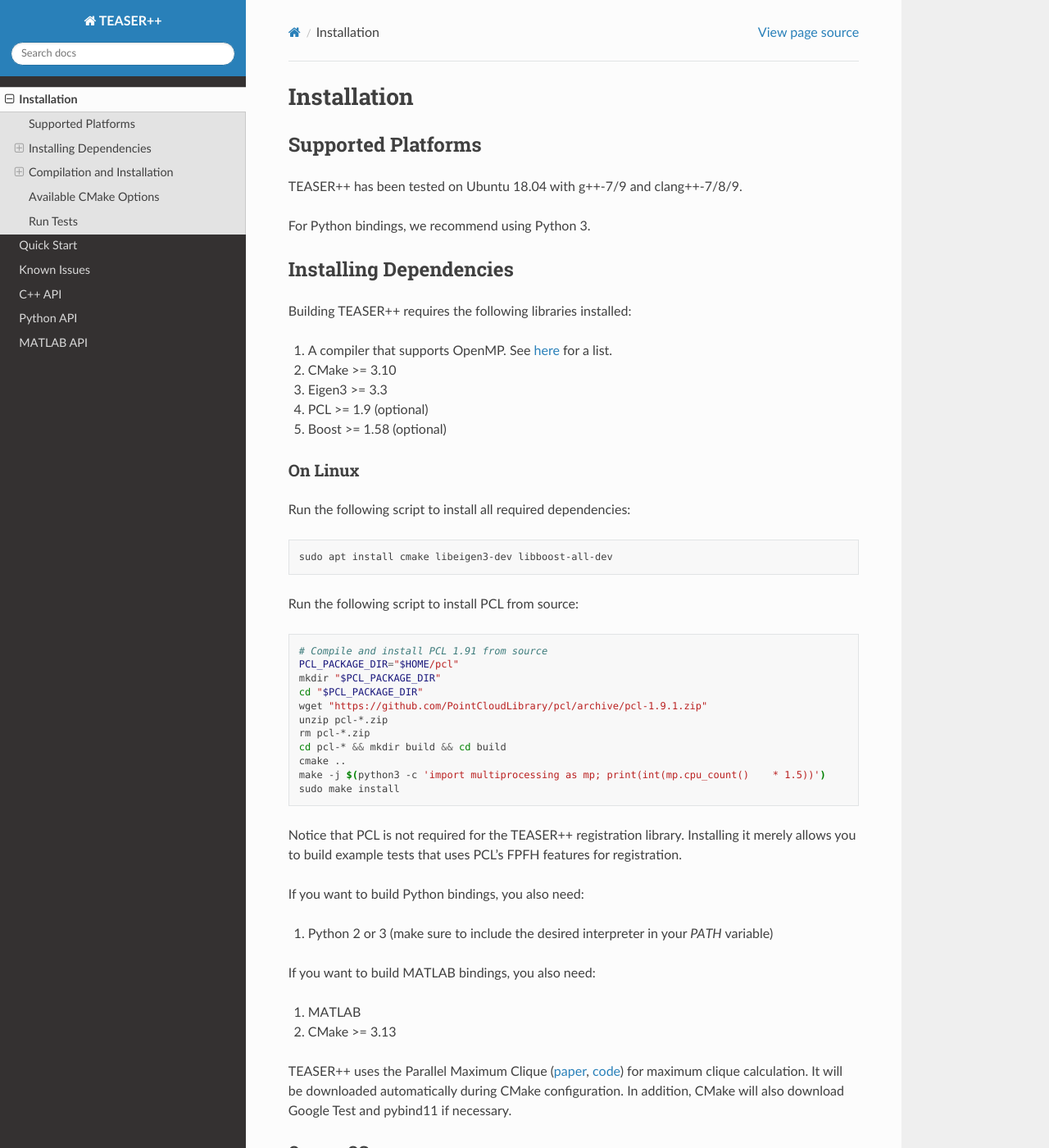
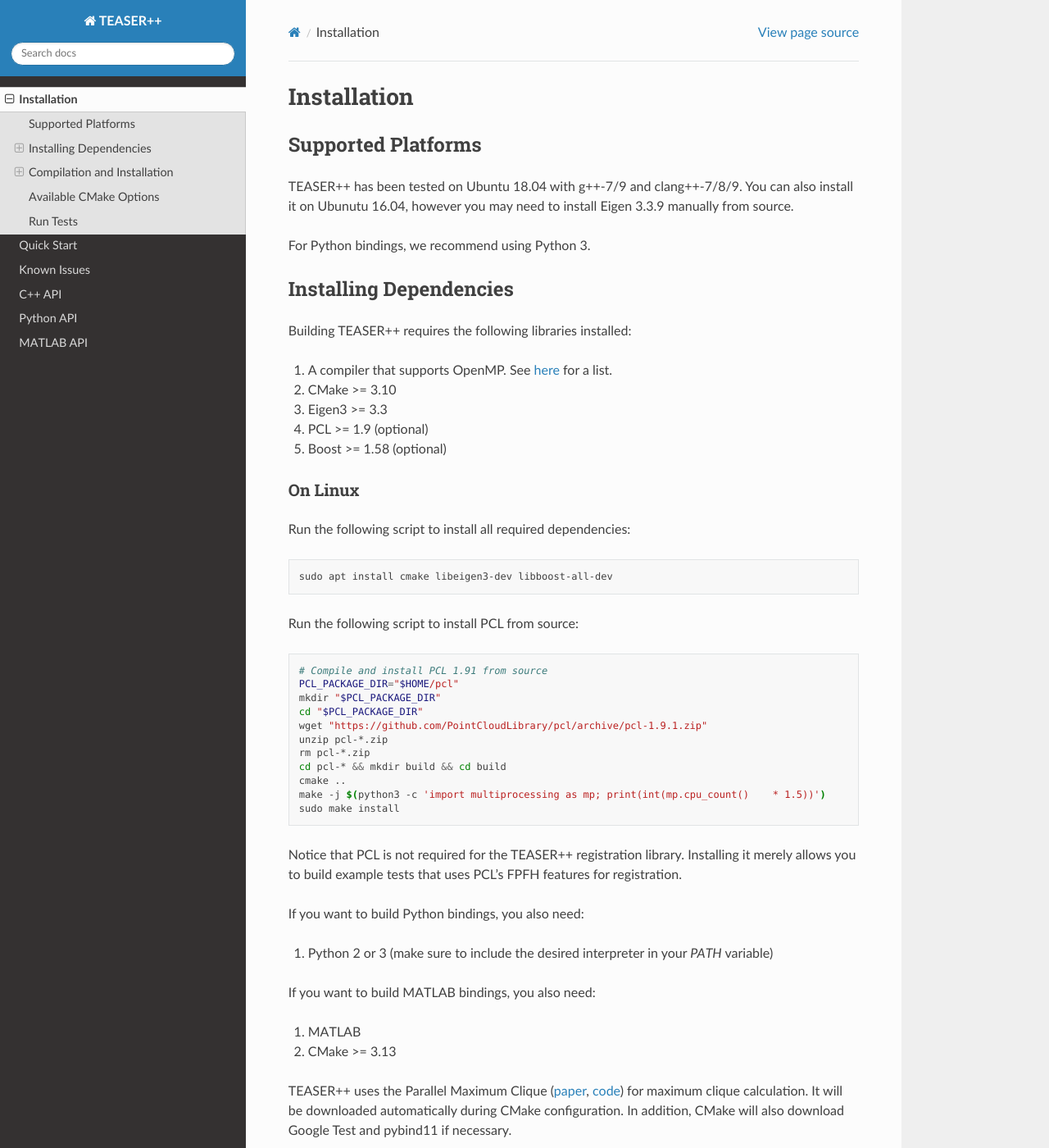
Before and after one commit to MIT-SPARK/TEASER-plusplus, a Sphinx documentation site: the page built from doc/installation.rst, in a window 1280 px wide and 1400 px high. Shown: the whole window at 82% size. Built offline with Sphinx 7.4.7 and the Read the Docs theme 2.0.0, drawn with Linux system fonts in a browser that asks for light colours; some of the changed text lies outside the part shown.

Commit message:
add mentioning about install eigen from source

```diff
--- a/doc/installation.rst
+++ b/doc/installation.rst
@@ -7,6 +7,7 @@ Supported Platforms
 -------------------
 
 TEASER++ has been tested on Ubuntu 18.04 with g++-7/9 and clang++-7/8/9.
+You can also install it on Ubunutu 16.04, however you may need to install Eigen 3.3.9 manually from source.
 
 For Python bindings, we recommend using Python 3.
 
@@ -58,6 +59,8 @@ If you want to build MATLAB bindings, you also need:
 2. CMake >= 3.13
 
 TEASER++ uses the Parallel Maximum Clique (`paper <https://arxiv.org/abs/1302.6256>`_, `code <https://github.com/ryanrossi/pmc>`_) for maximum clique calculation. It will be downloaded automatically during CMake configuration. In addition, CMake will also download Google Test and pybind11 if necessary.
+
+On Ubuntu 16.04, you may need to install Eigen 3.3.9 manually. You can do so by following the official installation instructions.
 
 On macOS
 ^^^^^^^^^^
```
